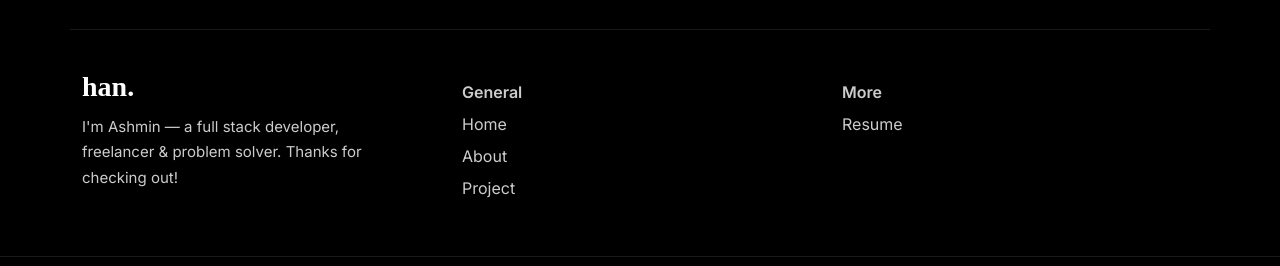
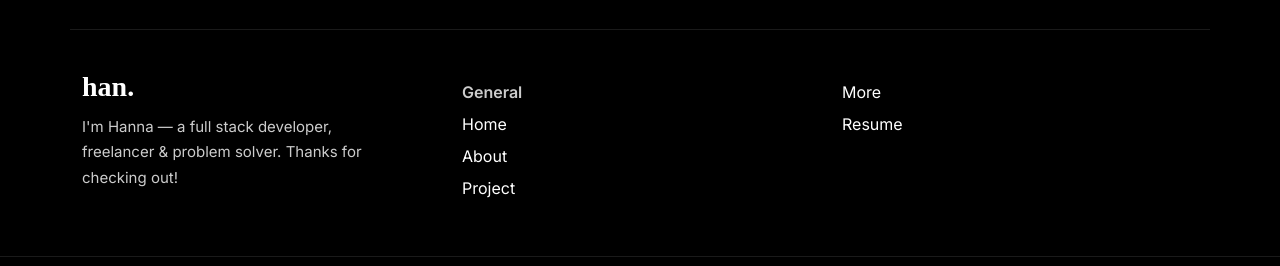
Before and after one commit to hanna429/portfolio, a React (Vite) app: page /about in a window 1280 px wide. Shown: the part 1855-2121 px from the top of the page. Built offline with nearby package versions, Linux system fonts and the light colour scheme.

Commit message:
add pages

```diff
--- a/src/Sharedcomponents/Footer.css
+++ b/src/Sharedcomponents/Footer.css
@@ -166,6 +166,19 @@
     font-style: italic;
     font-size: 13px;
 }
+.footer-link {
+  color: white;
+  text-decoration: none;
+  transition: color 0.3s ease;
+}
+.footer-list{
+    text-decoration: none;
+}
+
+.footer-link:hover {
+  color: #3c3e3f; /* your hover color */
+}
+
 
 /* ------------------------------------------
   4. MEDIA QUERIES (Responsiveness)
--- a/src/Sharedcomponents/Footer.jsx
+++ b/src/Sharedcomponents/Footer.jsx
@@ -1,14 +1,14 @@
-import React from 'react'
-import ArrowForwardIcon from '@mui/icons-material/ArrowForward';
-import './Footer.css'
-import { Container, Row, Col } from 'react-bootstrap';
+import React from "react";
+import ArrowForwardIcon from "@mui/icons-material/ArrowForward";
+import "./Footer.css";
+import { Container, Row, Col } from "react-bootstrap";
 
 function Footer() {
-
   const currentYear = new Date().getFullYear();
 
   return (
     <div>
+      {/* -------- CONTACT SECTION -------- */}
       <div className="contact-container">
         <section className="contact-section">
           <h2 className="contact-heading">
@@ -18,50 +18,82 @@ function Footer() {
 
           <a href="#contact" className="connect-button">
             Let's Connect
-            <ArrowForwardIcon sx={{ fontSize: 20, marginLeft: '8px' }} />
+            <ArrowForwardIcon sx={{ fontSize: 20, marginLeft: "8px" }} />
           </a>
 
           <div className="availability-info">
             <p className="availability-status">
-              I'm available for <strong>full-time roles & freelance projects.</strong>
+              I'm available for{" "}
+              <strong>full-time roles & freelance projects.</strong>
             </p>
             <p className="availability-detail">
-              I thrive on crafting dynamic web applications and delivering seamless user experiences.
+              I thrive on crafting dynamic web applications and delivering
+              seamless user experiences.
             </p>
           </div>
         </section>
       </div>
 
-      {/* ------------ NAV LIST SECTION ------------- */}
+      {/* -------- FOOTER NAVIGATION -------- */}
       <Container className="footer-nav-container">
         <Row>
+          {/* Left Column */}
           <Col md={4}>
             <h5 className="footer-logo">han.</h5>
             <p className="footer-about">
-              I'm Ashmin — a full stack developer, <br />
+              I'm Hanna — a full stack developer, <br />
               freelancer & problem solver. Thanks for <br />
               checking out!
             </p>
           </Col>
 
+          {/* Middle Column */}
           <Col md={4}>
             <ul className="footer-list">
               <li className="footer-list-title">General</li>
-              <li>Home</li>
-              <li>About</li>
-              <li>Project</li>
+              <li>
+                <a href="/" className="footer-link">Home</a>
+              </li>
+              <li>
+                <a href="/about" className="footer-link">About</a>
+              </li>
+              <li>
+                <a href="/work" className="footer-link">Project</a>
+              </li>
             </ul>
           </Col>
-             <Col md={4}>
+
+          {/* Right Column */}
+          <Col md={4}>
             <ul className="footer-list">
-              <li className="footer-list-title">More</li>
-              <li>Resume</li>
+
+              <li>
+                <a href="/more" className="footer-link">More</a>
+              </li>
+
+              {/* ✅ OPTION A: Open a PDF Resume in new tab */}
+              <li>
+                <a
+                  href="/hanresume.pdf"
+                  target="_blank"
+                  rel="noopener noreferrer"
+                  className="footer-link"
+                >
+                  Resume
+                </a>
+              </li>
+
+              {/* ✅ OPTION B (If you have a resume page)
+              <li>
+                <a href="/resume" className="footer-link">Resume</a>
+              </li>
+              */}
             </ul>
           </Col>
         </Row>
       </Container>
 
-      {/* -------------- COPYRIGHT SECTION -------------- */}
+      {/* -------- COPYRIGHT -------- */}
       <footer className="portfolio-footer">
         <div className="footer-content">
           <p className="footer-text">
@@ -73,7 +105,7 @@ function Footer() {
         </div>
       </footer>
     </div>
-  )
+  );
 }
 
 export default Footer;
--- a/src/Sharedcomponents/Navbarr.css
+++ b/src/Sharedcomponents/Navbarr.css
@@ -1,16 +1,24 @@
-.cutom-toggle{
+.custom-toggle {
   position: absolute;
   right: 20px;
   top: 12px;
   z-index: 1050;
 }
-.navbar-collapse{
+
+.navbar-collapse {
   background-color: black;
   padding-bottom: 10px;
 }
-@media(max-width:992px){
-  .navbar-collapse{
+
+@media (max-width: 992px) {
+  .navbar-collapse {
     text-align: center;
+  }
 
+  /* Move toggle button inline on mobile */
+  .custom-toggle {
+    position: static !important;  /* 👈 removes fixed right corner */
+    margin-top: 10px;
+    text-align: center;
   }
 }
--- a/src/Sharedcomponents/Navbarr.jsx
+++ b/src/Sharedcomponents/Navbarr.jsx
@@ -34,7 +34,7 @@ function Navbarr() {
             <Nav.Link as={Link} to="/" onClick={() => setExpanded(false)}>
               Home
             </Nav.Link>
-            <Nav.Link as={Link} to="/ab" onClick={() => setExpanded(false)}>
+            <Nav.Link as={Link} to="/about" onClick={() => setExpanded(false)}>
               About
             </Nav.Link>
             <Nav.Link as={Link} to="/work" onClick={() => setExpanded(false)}>
```
Also changed, not shown: 1 other file (tests, documents, lock files or other folders).
